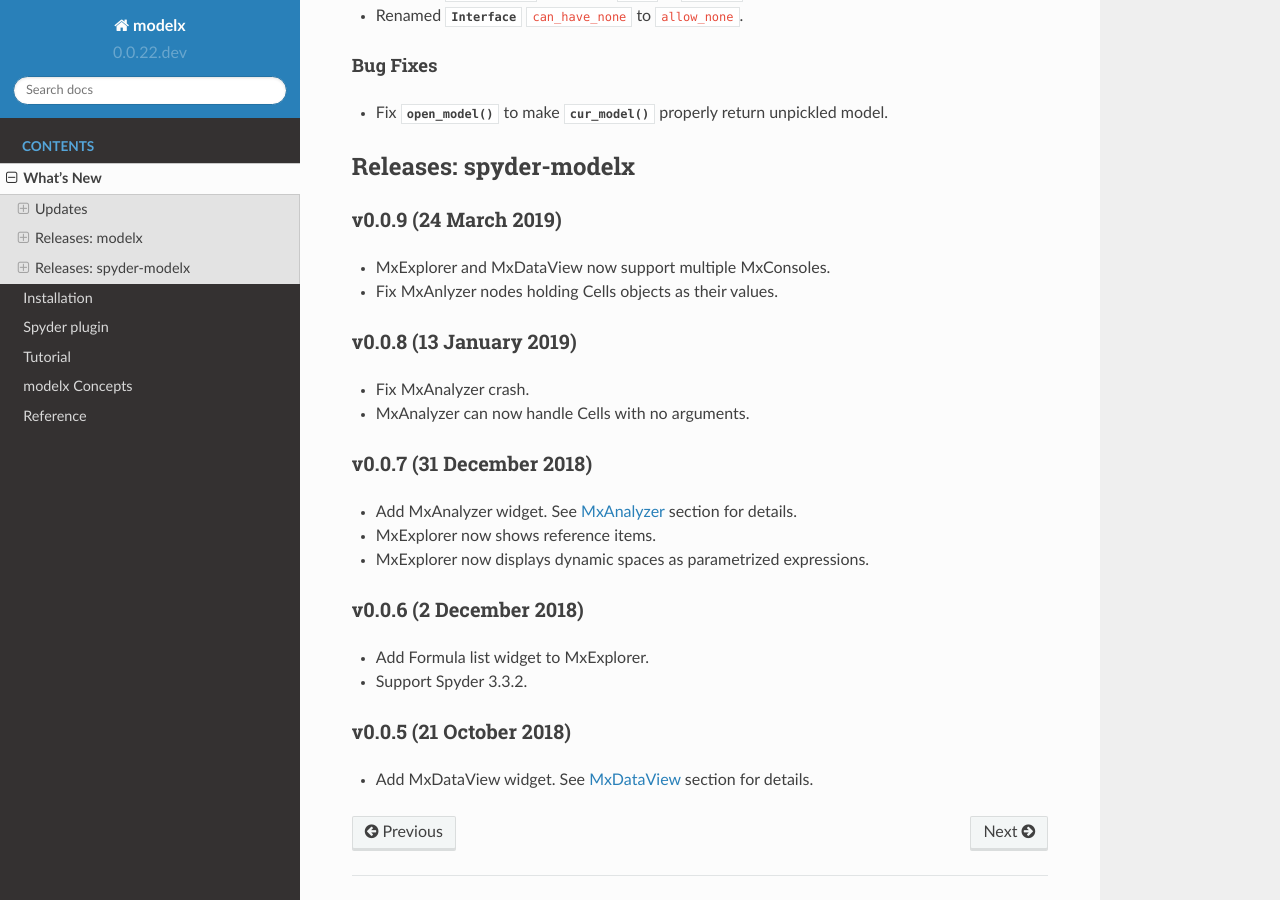
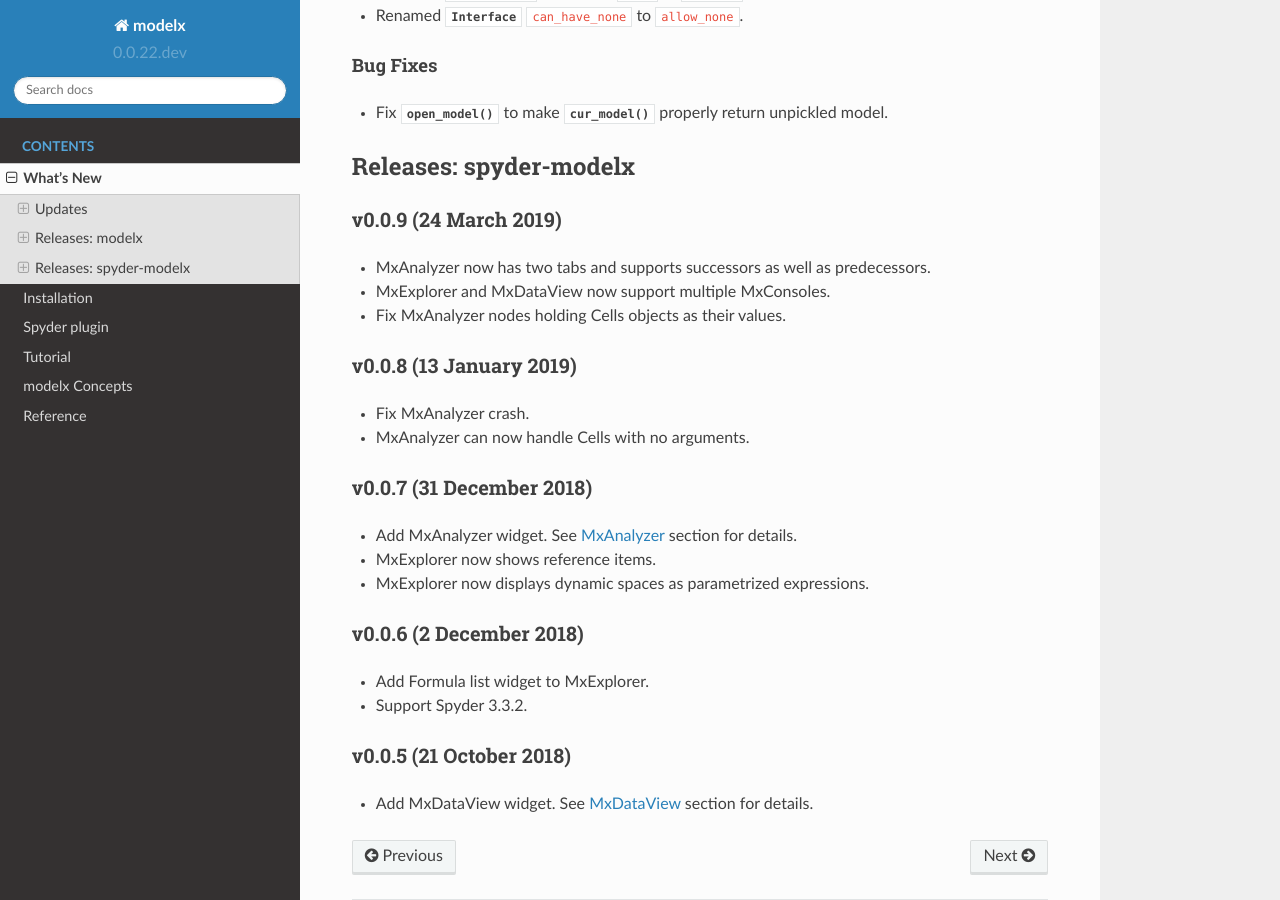
Before and after one commit to fumitoh/modelx, a Sphinx documentation site: the page built from doc/source/whatsnew.rst, in a window 1280 px wide and 900 px high, scrolled down 7268 px. Built offline with Sphinx 7.4.7 and the Read the Docs theme 2.0.0, drawn with Linux system fonts in a browser that asks for light colours.

Commit message:
DOC: Update spyder-modelx release note

```diff
--- a/doc/source/whatsnew.rst
+++ b/doc/source/whatsnew.rst
@@ -391,8 +391,9 @@
 
 v0.0.9 (24 March 2019)
 ----------------------
+- MxAnalyzer now has two tabs and supports successors as well as predecessors.
 - MxExplorer and MxDataView now support multiple MxConsoles.
-- Fix MxAnlyzer nodes holding Cells objects as their values.
+- Fix MxAnalyzer nodes holding Cells objects as their values.
 
 .. _release-mxplugin-v0.0.8:
 
```
